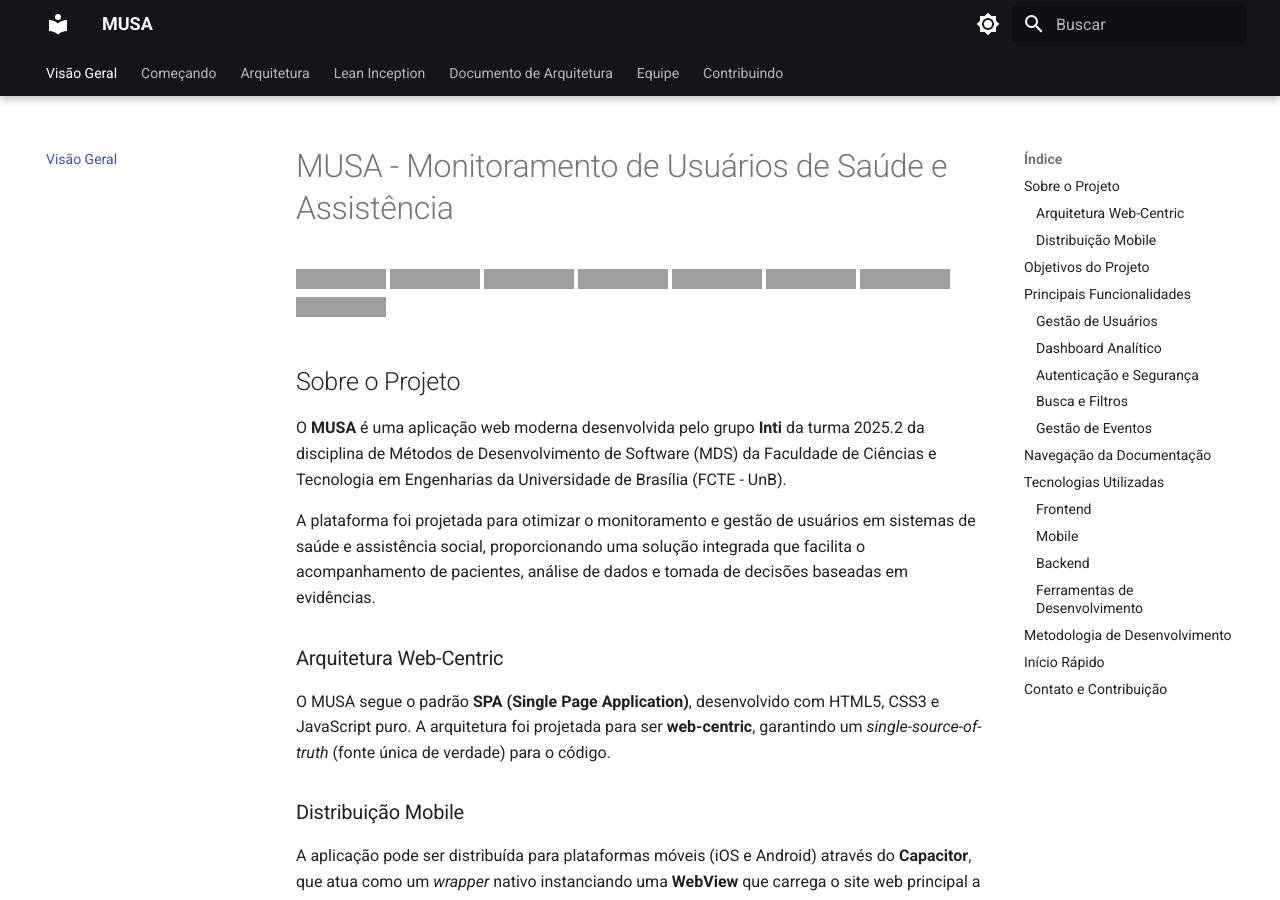
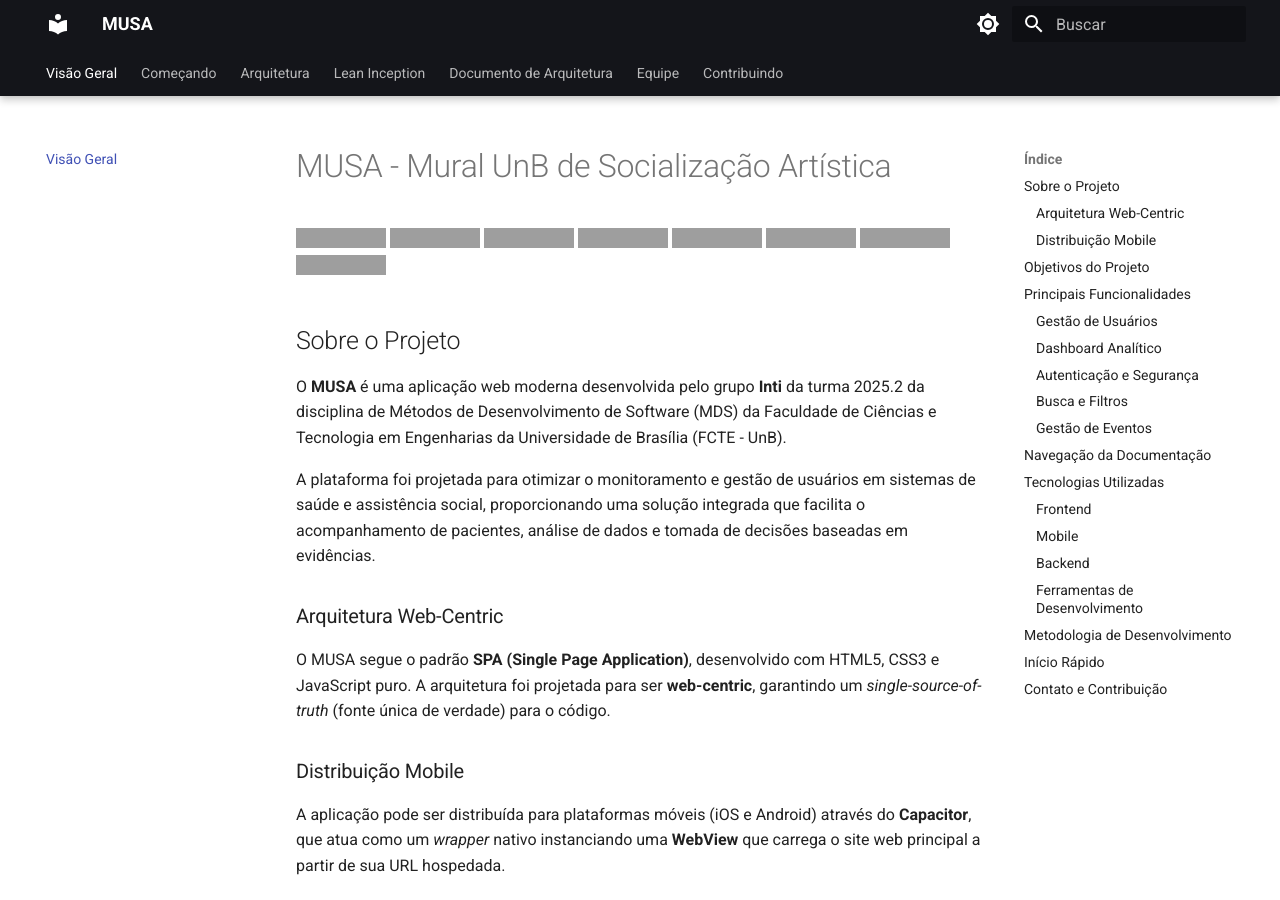
Before and after one commit to fga-eps-mds/MUSA-APP-docs, an MkDocs documentation site: the page built from docs/index.md, in a window 1280 px wide and 900 px high, cut to the strip 0-900 px from the top of the window. Built offline with MkDocs 1.6.1 and Material for MkDocs 9.7.7, drawn with Linux system fonts in a browser that asks for light colours; some web fonts are replaced; grey boxes are pictures that could not be loaded.

Commit message:
[FIX] name

```diff
--- a/docs/index.md
+++ b/docs/index.md
@@ -1,5 +1,4 @@
-# MUSA - Monitoramento de Usuários de Saúde e Assistência
-
+# MUSA - Mural UnB de Socialização Artística
 [![Version](https://img.shields.io/badge/version-2.0.0-blue.svg)](https://github.com/FGA0138-MDS-Ajax/2025.2-Inti)
 [![License](https://img.shields.io/badge/license-MIT-green.svg)](LICENSE)
 [![HTML5](https://img.shields.io/badge/HTML5-E34F26.svg?logo=html5&logoColor=white)](https://developer.mozilla.org/en-US/docs/Web/HTML)
```
